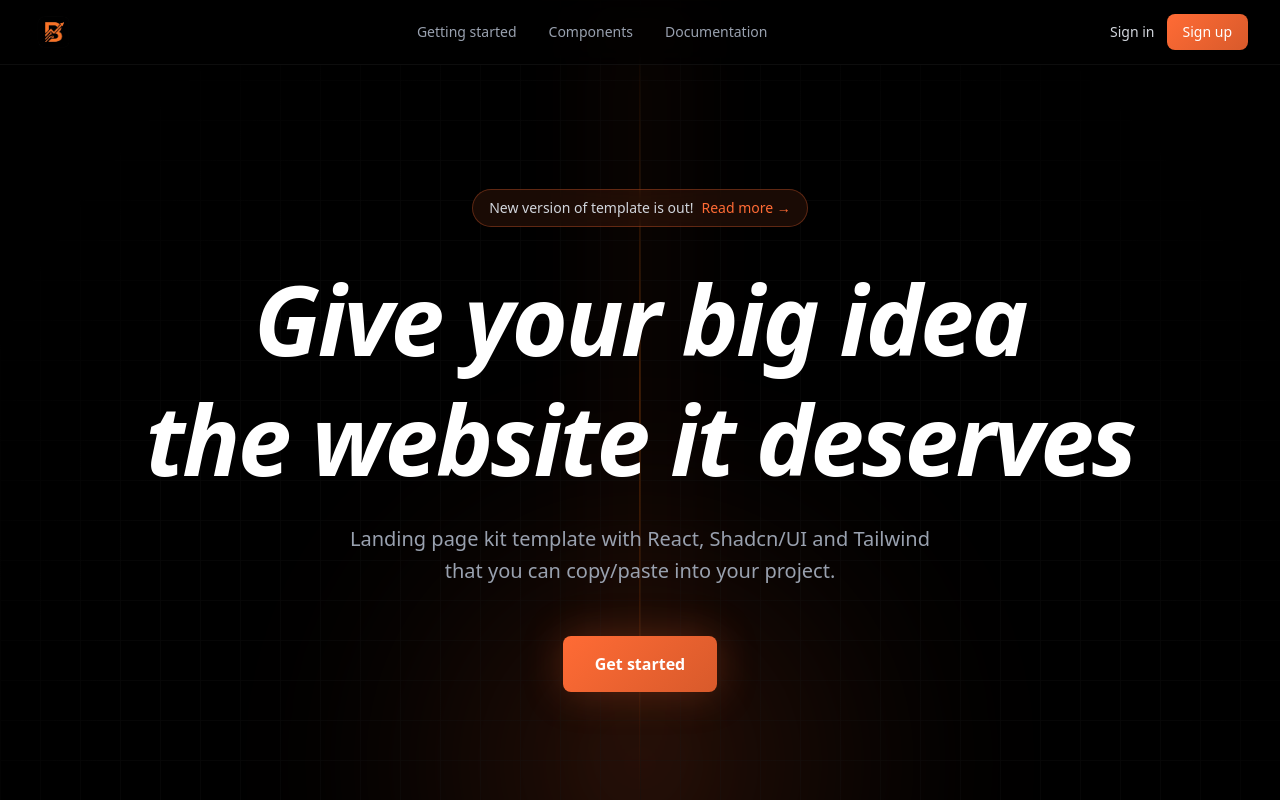
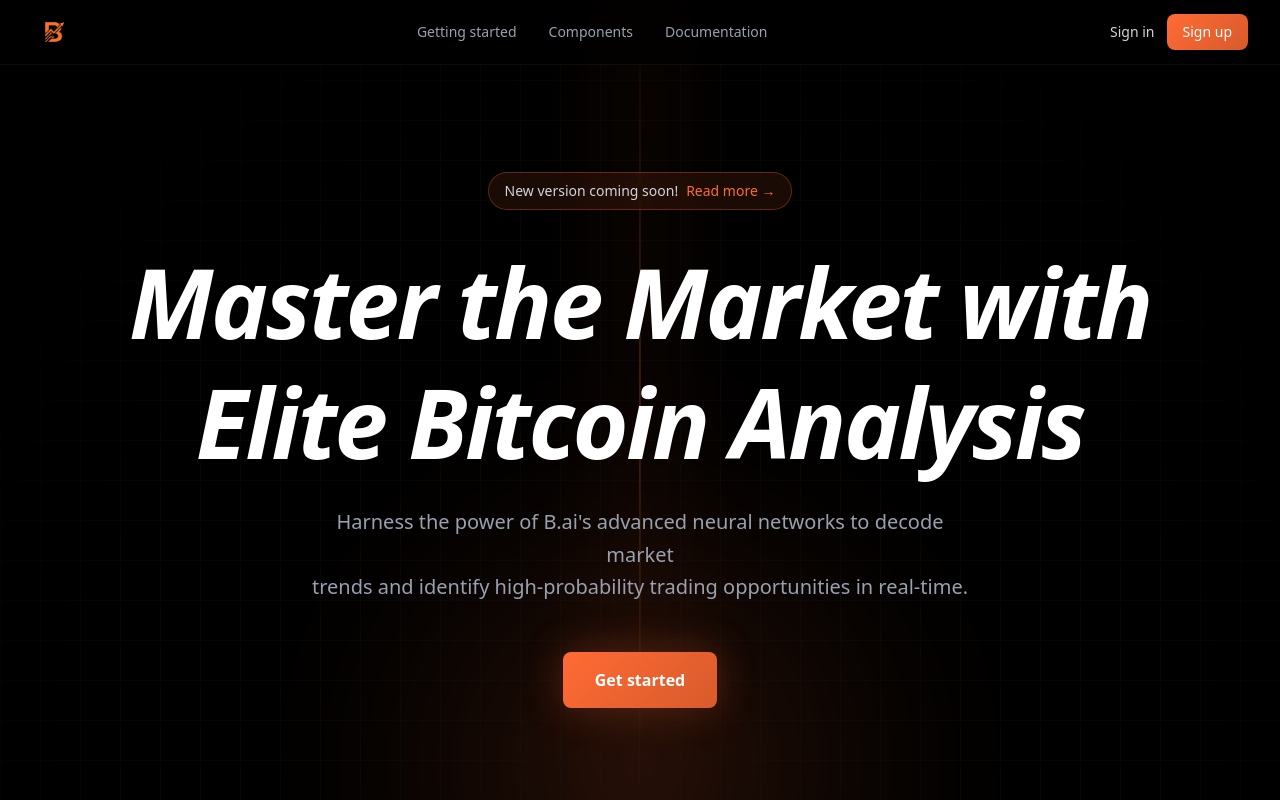
Before and after one commit to DOX69/Bitcoin-analysis, a Next.js app in the folder app/: page / in a window 1280 px wide. Shown: the top 800 px of the page. Built offline with nearby package versions, Linux system fonts and the light colour scheme.

Commit message:
modify text landing page

```diff
--- a/app/src/components/landing/Hero.tsx
+++ b/app/src/components/landing/Hero.tsx
@@ -18,7 +18,7 @@ export default function Hero({ onStart }: HeroProps) {
                     border: '1px solid rgba(255, 107, 53, 0.3)',
                 }}
             >
-                <span className="text-sm text-gray-300">New version of template is out!</span>
+                <span className="text-sm text-gray-300">New version coming soon!</span>
                 <span
                     className="text-sm font-medium flex items-center gap-1"
                     style={{ color: theme.colors.primary.orange }}
@@ -29,15 +29,15 @@ export default function Hero({ onStart }: HeroProps) {
 
             {/* Main Headline */}
             <h1 className="text-5xl md:text-7xl lg:text-8xl font-bold mb-6 tracking-tight leading-tight">
-                <span className="text-white italic">Give your big idea</span>
-                <span className="block text-white italic">the website it deserves</span>
+                <span className="text-white italic">Master the Market with</span>
+                <span className="block text-white italic">Elite Bitcoin Analysis</span>
             </h1>
 
             {/* Subtitle */}
             <p className="text-lg md:text-xl text-gray-400 max-w-2xl mb-12 leading-relaxed">
-                Landing page kit template with React, Shadcn/UI and Tailwind
+                Harness the power of B.ai's advanced neural networks to decode market
                 <br />
-                that you can copy/paste into your project.
+                trends and identify high-probability trading opportunities in real-time.
             </p>
 
             {/* CTA Button */}
```
Also changed, not shown: 1 other file (tests, documents, lock files or other folders).
